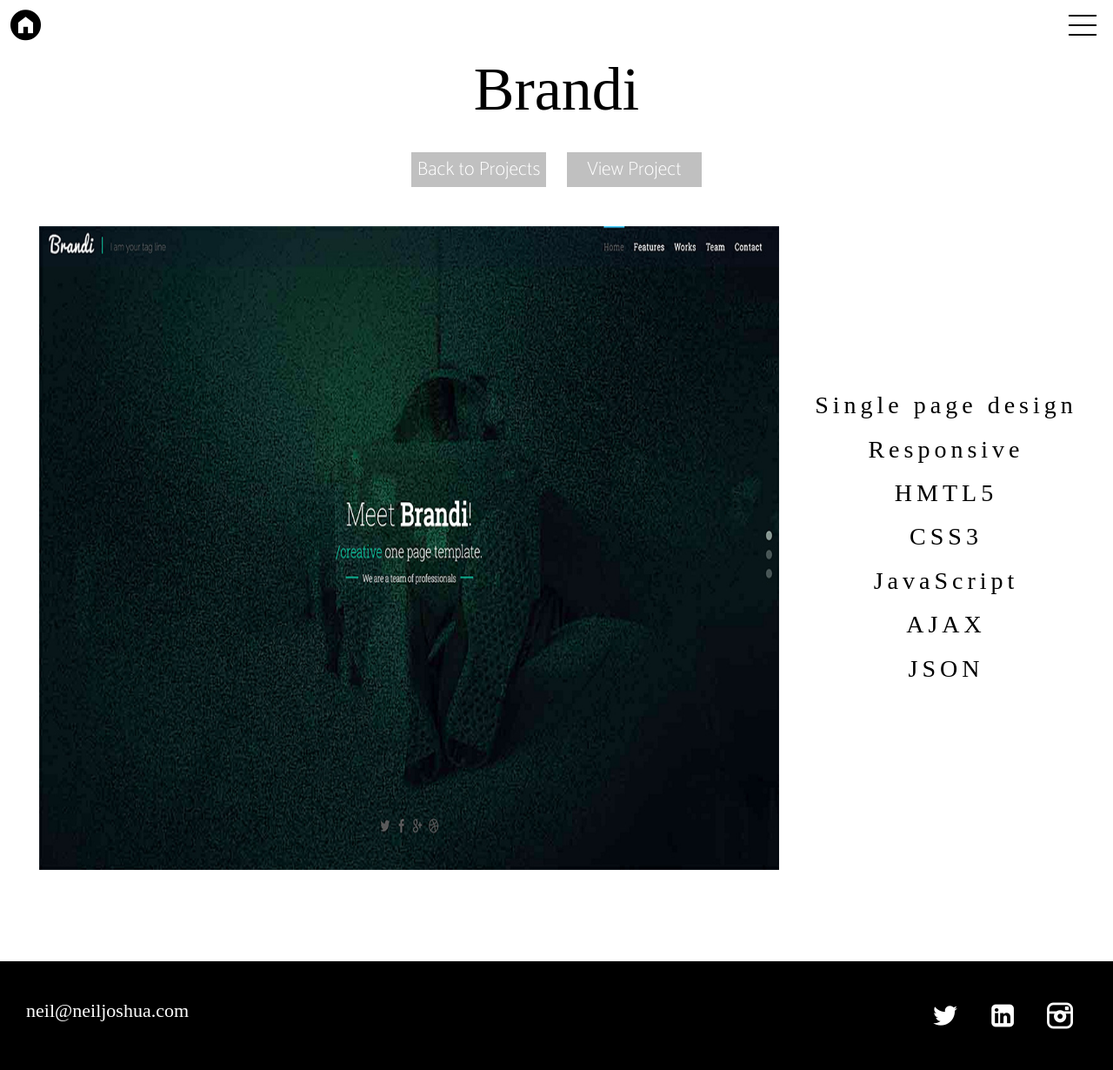
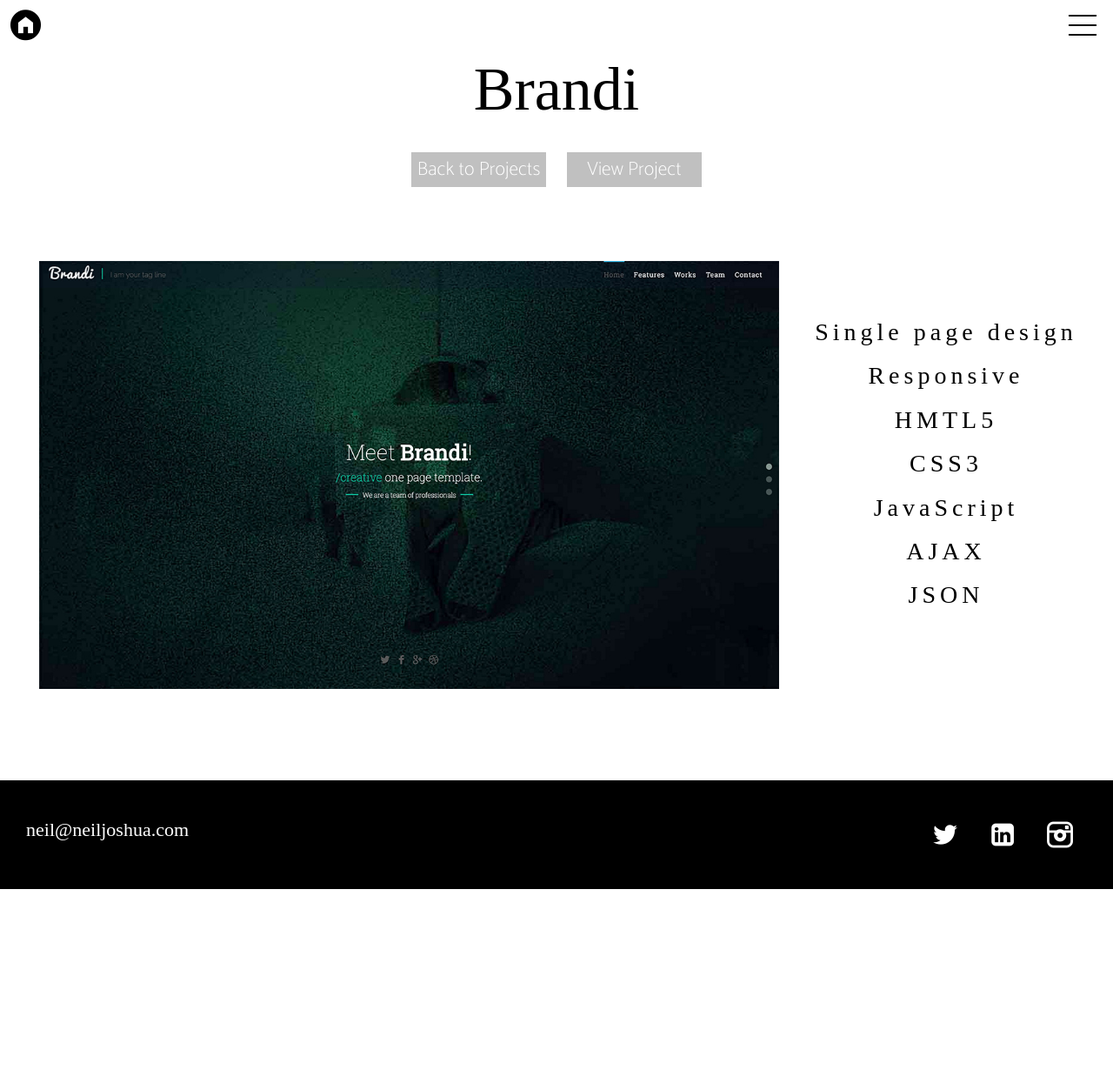
Before and after one commit to neiljoshua/nm, a PHP site: page /projects/brandi in a window 1280 px wide. Shown: the whole page at 87% size. After the commit the page ends 1022 px from the top, so only its background shows below. Run offline with PHP 8.4, Linux system fonts and the light colour scheme.

Commit message:
editing images

```diff
--- a/index.php
+++ b/index.php
@@ -14,13 +14,13 @@
 
   <div class="slider">
     <div class="slick-container">
-      <img class="source" src="/src/images/slider/slider1.jpg" alt="Wordpress" >
+      <img class="source" src="/src/images/slider/slide1.jpg" alt="Wordpress" >
     </div>
     <div class="slick-container">
-      <img class="source" src="/src/images/slider/slider2.jpg" alt="Tarapoto Resort" >
+      <img class="source" src="/src/images/slider/slide2.jpg" alt="Tarapoto Resort" >
     </div>
     <div class="slick-container">
-      <img class="source" src="/src/images/slider/slider3.jpg" alt="Brandi Project" >
+      <img class="source" src="/src/images/slider/slide3.jpg" alt="Brandi Project" >
     </div>
   </div>
 
--- a/src/css/styles.css
+++ b/src/css/styles.css
@@ -352,7 +352,7 @@ button:hover {
   width: 0%;
   background-color: #fff;
   opacity: 0;
-  z-index: 52;
+  z-index: 60;
   -webkit-box-shadow: -3px 3px 5px 0px rgba(0, 0, 0, 0.33);
   -ms-box-shadow: -3px 3px 5px 0px rgba(0, 0, 0, 0.33);
   -o-box-shadow: -3px 3px 5px 0px rgba(0, 0, 0, 0.33);
@@ -498,21 +498,21 @@ button:hover {
 @media (min-width: 981px) {
   /* line 48, ../sass/home.scss */
   .home-hero {
+    position: relative;
     float: left;
     height: 100vh;
     width: 50vw;
   }
 }
-/* line 60, ../sass/home.scss */
+/* line 61, ../sass/home.scss */
 .home-hero__item {
   position: absolute;
   width: 100%;
   top: 10%;
 }
 @media (min-width: 981px) {
-  /* line 60, ../sass/home.scss */
+  /* line 61, ../sass/home.scss */
   .home-hero__item {
-    width: 50%;
     top: 50%;
     transform: translateY(-50%);
   }
@@ -595,24 +595,36 @@ button:hover {
 @media (min-width: 769px) {
   /* line 3, ../sass/projects.scss */
   .projects {
-    padding: 30px 0;
+    padding-top: 30px;
   }
 }
 /* line 8, ../sass/projects.scss */
 .projects__item {
   margin: 30px auto;
 }
+@media (min-width: 601px) {
+  /* line 8, ../sass/projects.scss */
+  .projects__item {
+    margin: 60px auto;
+  }
+}
 @media (min-width: 769px) {
   /* line 8, ../sass/projects.scss */
   .projects__item {
-    margin: 90px auto;
+    margin: 80px auto;
   }
-  /* line 12, ../sass/projects.scss */
+  /* line 15, ../sass/projects.scss */
   .projects__item:first-child {
     margin-top: 10px;
   }
 }
-/* line 18, ../sass/projects.scss */
+@media (min-width: 981px) {
+  /* line 8, ../sass/projects.scss */
+  .projects__item {
+    margin: 80px auto;
+  }
+}
+/* line 24, ../sass/projects.scss */
 .projects__link {
   display: inline-block;
   color: #000;
@@ -620,17 +632,21 @@ button:hover {
   font-size: 30px;
 }
 @media (min-width: 601px) {
-  /* line 18, ../sass/projects.scss */
+  /* line 24, ../sass/projects.scss */
   .projects__link {
-    font-size: 70px;
+    font-size: 55px;
   }
 }
 @media (min-width: 769px) {
-  /* line 27, ../sass/projects.scss */
+  /* line 24, ../sass/projects.scss */
+  .projects__link {
+    font-size: 75px;
+  }
+  /* line 34, ../sass/projects.scss */
   .projects__link:hover {
     color: #4fb584;
   }
-  /* line 29, ../sass/projects.scss */
+  /* line 36, ../sass/projects.scss */
   .projects__link:hover .projects__icon {
     font-size: 25px;
     color: #4fb584;
@@ -639,7 +655,7 @@ button:hover {
     transition: all .4s ease-in;
   }
 }
-/* line 40, ../sass/projects.scss */
+/* line 47, ../sass/projects.scss */
 .projects__icon {
   visibility: hidden;
   display: inline-block;
@@ -650,7 +666,7 @@ button:hover {
   vertical-align: middle;
   transition: all .1s ease-in;
 }
-/* line 51, ../sass/projects.scss */
+/* line 58, ../sass/projects.scss */
 .projects__copy {
   margin: 35px auto;
   padding: 30px;
@@ -865,43 +881,44 @@ button:hover {
 @media (min-width: 981px) {
   /* line 40, ../sass/single-project.scss */
   .project-row {
+    margin-top: 60px;
     margin-bottom: 80px;
     font-size: 0;
   }
 }
 
-/* line 51, ../sass/single-project.scss */
+/* line 52, ../sass/single-project.scss */
 .project-image {
   margin: 25px auto;
   display: inline-block;
   vertical-align: middle;
 }
 @media (min-width: 981px) {
-  /* line 51, ../sass/single-project.scss */
+  /* line 52, ../sass/single-project.scss */
   .project-image {
     width: 70%;
   }
 }
-/* line 58, ../sass/single-project.scss */
+/* line 59, ../sass/single-project.scss */
 .project-image__link {
   display: block;
   padding: 0 20px;
 }
 @media (min-width: 981px) {
-  /* line 58, ../sass/single-project.scss */
+  /* line 59, ../sass/single-project.scss */
   .project-image__link {
     padding: 0 0 0 5%;
   }
 }
-/* line 66, ../sass/single-project.scss */
+/* line 67, ../sass/single-project.scss */
 .project-image__img {
   width: 100%;
-  min-height: -webkit-calc(57.83333vw);
-  min-height: -moz-calc(57.83333vw);
-  min-height: calc(57.83333vw);
+  min-height: -webkit-calc(57.83333vh);
+  min-height: -moz-calc(57.83333vh);
+  min-height: calc(57.83333vh);
 }
 
-/* line 72, ../sass/single-project.scss */
+/* line 73, ../sass/single-project.scss */
 .project-copy {
   width: 100%;
   margin: 25px auto 50px;
@@ -909,16 +926,16 @@ button:hover {
   vertical-align: middle;
 }
 @media (min-width: 981px) {
-  /* line 72, ../sass/single-project.scss */
+  /* line 73, ../sass/single-project.scss */
   .project-copy {
     width: 30%;
   }
 }
-/* line 80, ../sass/single-project.scss */
+/* line 81, ../sass/single-project.scss */
 .project-copy__list {
   text-align: center;
 }
-/* line 84, ../sass/single-project.scss */
+/* line 85, ../sass/single-project.scss */
 .project-copy__item {
   margin-bottom: 5px;
   color: #000;
@@ -927,7 +944,7 @@ button:hover {
   line-height: 1.8;
 }
 @media (min-width: 769px) {
-  /* line 84, ../sass/single-project.scss */
+  /* line 85, ../sass/single-project.scss */
   .project-copy__item {
     width: 90%;
     margin: 0 auto;
@@ -940,11 +957,10 @@ html, body {
   position: relative;
   margin: 0;
   width: 100%;
-  height: 100%;
   line-height: 1.5;
 }
 
-/* line 25, ../sass/styles.scss */
+/* line 24, ../sass/styles.scss */
 body {
   -webkit-animation: show-elemet .9s ease-in;
   -moz-animation: show-elemet .9s ease-in;
@@ -953,20 +969,20 @@ body {
   animation: show-elemet .9s ease-in;
 }
 
-/* line 29, ../sass/styles.scss */
+/* line 28, ../sass/styles.scss */
 body {
   width: 100%;
   text-align: center;
 }
 
-/* line 34, ../sass/styles.scss */
+/* line 33, ../sass/styles.scss */
 header {
   position: fixed;
   height: 60px;
   z-index: 100;
 }
 
-/* line 40, ../sass/styles.scss */
+/* line 39, ../sass/styles.scss */
 h1,
 h2,
 h3,
@@ -974,12 +990,12 @@ a {
   font-family: "Merrweather-Light";
 }
 
-/* line 47, ../sass/styles.scss */
+/* line 46, ../sass/styles.scss */
 p {
   font-family: "Catamaran-thin";
 }
 
-/* line 51, ../sass/styles.scss */
+/* line 50, ../sass/styles.scss */
 .center {
   position: absolute;
   top: 50%;
@@ -987,23 +1003,23 @@ p {
   transform: translate(-50%, -50%);
 }
 
-/* line 58, ../sass/styles.scss */
+/* line 57, ../sass/styles.scss */
 .page-title {
-  margin: 55px auto;
+  margin: 60px auto;
   letter-spacing: 2px;
 }
-/* line 61, ../sass/styles.scss */
+/* line 60, ../sass/styles.scss */
 .page-title__title {
   font-size: 50px;
 }
 @media (min-width: 601px) {
-  /* line 61, ../sass/styles.scss */
+  /* line 60, ../sass/styles.scss */
   .page-title__title {
     font-size: 70px;
     margin-bottom: 40px;
   }
 }
-/* line 68, ../sass/styles.scss */
+/* line 67, ../sass/styles.scss */
 .page-title__copy {
   max-width: 620px;
   margin: 0 auto;
--- a/src/sass/home.scss
+++ b/src/sass/home.scss
@@ -53,6 +53,7 @@
 	text-align: center;
 	@include animation('show-elemet 0.7s ease-in');
 	@include media-min-width(desktop) {
+		position: relative;
 		float: left;
 		height: 100vh;
 		width: 50vw;
@@ -62,7 +63,6 @@
 		width: 100%;
 		top: 10%;
 		@include media-min-width (desktop) {
-			width: 50%;
 			top: 50%;
 			transform: translateY(-50%);
 		}
--- a/src/sass/navigation.scss
+++ b/src/sass/navigation.scss
@@ -6,7 +6,7 @@
   width: 0%;
   background-color: $white;
   opacity: 0;
-  z-index: 52;
+  z-index: 60;
   @include prefix(box-shadow, -3px 3px 5px 0px rgba(0,0,0,0.33), webkit ms o );
   transition: all 0.7s ease-in-out ;
   &.menu-active {
--- a/src/sass/projects.scss
+++ b/src/sass/projects.scss
@@ -2,16 +2,22 @@
 
 .projects {
   @include media-min-width(tablet) {
-    padding: 30px 0;
+    padding-top: 30px;
   }
 
   &__item {
     margin: 30px auto;
+    @include media-min-width(mobile) {
+     	margin: 60px auto;
+    }
     @include media-min-width(tablet) {
-      margin: 90px auto;
+      margin: 80px auto;
       &:first-child {
         margin-top: 10px;
       }
+    }
+    @include media-min-width(desktop) {
+    	margin: 80px auto;
     }
   }
 
@@ -21,9 +27,10 @@
     font-family: $sanSerif;
     font-size: 30px;
     @include media-min-width(mobile) {
-      font-size: 70px;
+      font-size: 55px;
     }
     @include media-min-width(tablet) {
+    	font-size: 75px;
       &:hover{
         color: $green;
         .projects__icon {
--- a/src/sass/single-project.scss
+++ b/src/sass/single-project.scss
@@ -43,6 +43,7 @@
 	margin: 0;
 	padding: 0;
 	@include media-min-width(desktop) {
+		margin-top: 60px;
 		margin-bottom: 80px;
 		font-size: 0;
 	}
@@ -65,7 +66,7 @@
 
 	&__img {
 		width: 100%;
-		@include calc(min-height,100vw/(1200/694));
+		@include calc(min-height,100vh/(1200/694));
 	}
 }
 
--- a/src/sass/styles.scss
+++ b/src/sass/styles.scss
@@ -18,7 +18,6 @@ html, body {
 	position: relative;
 	margin: 0;
 	width: 100%;
-	height: 100%;
 	line-height: 1.5;
 }
 
@@ -56,7 +55,7 @@ p {
 }
 
 .page-title {
-	margin: 55px auto;
+	margin: 60px auto;
 	letter-spacing: 2px;
 	&__title {
 		font-size: 50px;
```
Also changed, not shown: nm.min.js (+1 -1 lines), src/images/slider/slide1.jpg (added), src/images/slider/slide2.jpg (added), src/images/slider/slide3.jpg (added), src/images/slider/slider1.jpg (deleted), src/images/slider/slider2.jpg (deleted), src/images/slider/slider3.jpg (deleted).
